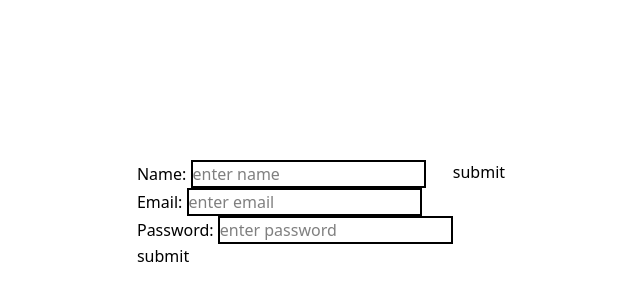
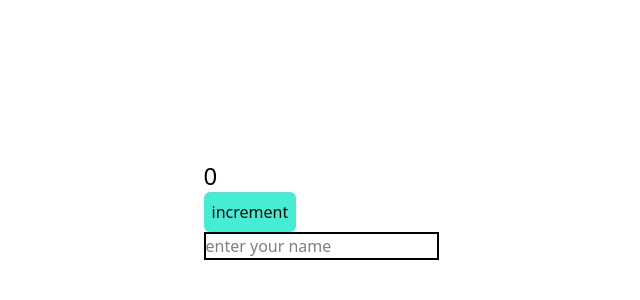
Before and after one commit to G1DY/react_19_features, a React (Vite) app: page / in a window 1280 px wide. Shown: the top 300 px of the page, without its empty margins (319-959 px from the left). Built offline with nearby package versions, Linux system fonts and the light colour scheme.

Commit message:
created a counter file that implements const [state, formAction] = useActionState(fn, initialstate)

```diff
--- a/src/App.tsx
+++ b/src/App.tsx
@@ -1,10 +1,8 @@
-import FormButton from "./Components/FormStateHook/FormButton";
-import FormState from "./Components/FormStateHook/FormState";
+import Counter from "./Components/UseActionStateHook/Counter";
 const App = () => {
   return (
     <div className="justify-center w-full flex mt-[10rem]">
-      <FormState />
-      <FormButton />
+      <Counter />
     </div>
   );
 };
--- a/src/Components/FormStateHook/FormButton.tsx
+++ b/src/Components/FormStateHook/FormButton.tsx
@@ -5,7 +5,7 @@ const FormButton = () => {
 
   return (
     <div>
-      <button type="submit" disabled={pending}>
+      <button type="submit" disabled={pending} className="border-2">
         {pending ? "Submitting..." : "submit"}
       </button>
     </div>
--- /dev/null
+++ b/src/Components/UseActionStateHook/Counter.tsx
@@ -0,0 +1,32 @@
+import { useActionState } from "react";
+
+const increment = (prevCount: any, formData: any) => {
+  console.log(formData.get("name"));
+  return prevCount + 1;
+};
+
+const Counter = () => {
+  const [state, formAction] = useActionState(increment, 0);
+
+  return (
+    <form action="" className="align-items-center display-flex">
+      <h1 className=" text-2xl">{state}</h1>
+      <button
+        type="submit"
+        className="rounded-md p-2 bg-teal-300"
+        formAction={formAction}
+      >
+        increment
+      </button>
+      <br />
+      <input
+        type="text"
+        id="name"
+        name="name"
+        placeholder="enter your name"
+        className="border-2"
+      />
+    </form>
+  );
+};
+export default Counter;
```
